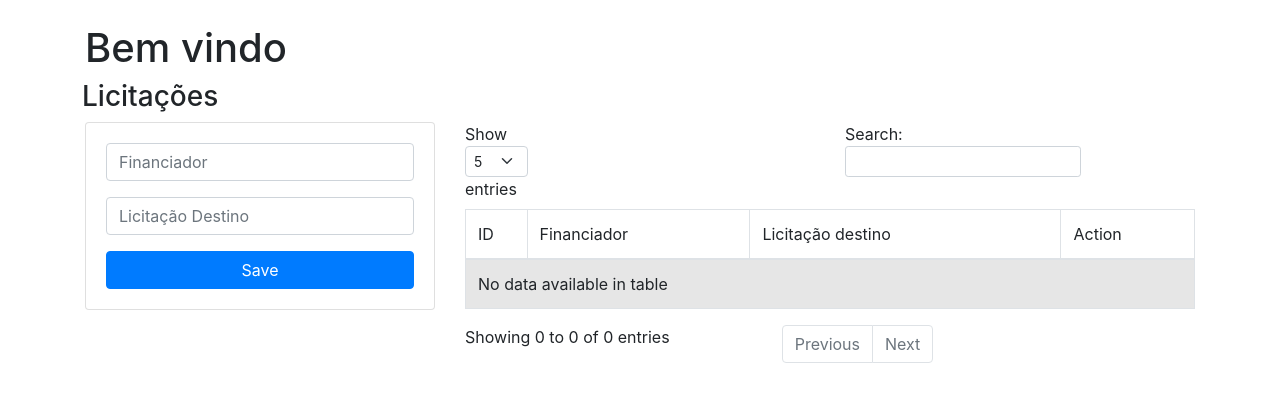
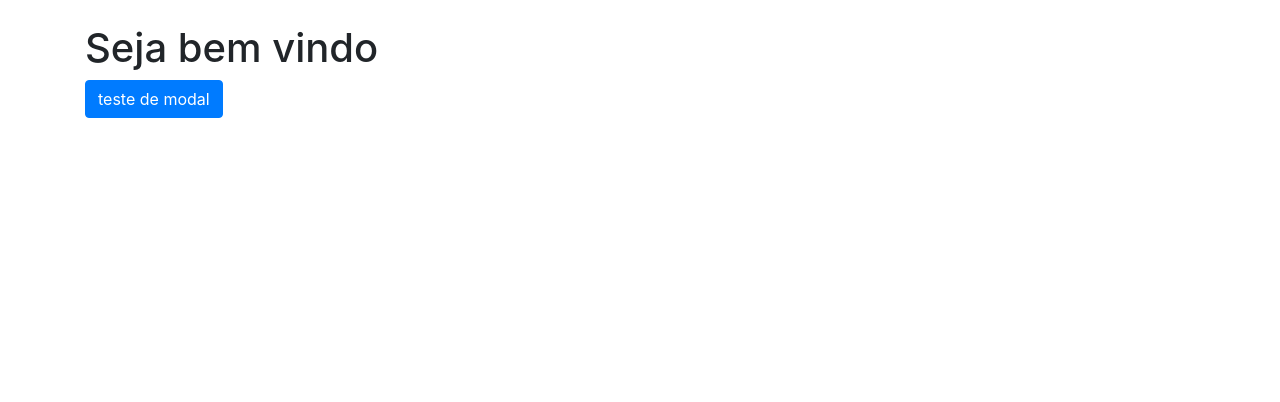
Before and after one commit to Lucas-Ladislau/coopana-flask, a Flask app: page / in a window 1280 px wide. Shown: the part 67-469 px from the top of the page. Run offline with Flask 2, Linux system fonts and the light colour scheme; data that the repository does not hold is empty; some libraries are stand-ins or nearby versions.

Commit message:
Correção das rotas

```diff
--- a/main.py
+++ b/main.py
@@ -4,9 +4,9 @@ import psycopg2.extras
 
 # User e pass definidos no postgree
 DB_HOST = 'localhost'
-DB_NAME = 'postgres'
-DB_USER = 'postgres'
-DB_PASS = '1234567890'
+DB_NAME = 'coopana' #nome do BD
+DB_USER = 'postgres'  #nome user do seu BD
+DB_PASS = '31081995'   #senha do seu BD
 
 conn = psycopg2.connect(dbname=DB_NAME, user=DB_USER, password=DB_PASS, host=DB_HOST)
 
@@ -15,36 +15,32 @@ app.secret_key = "coopana"
 
 @app.route("/")
 def main():
-    cur = conn.cursor(cursor_factory=psycopg2.extras.DictCursor)
-    s = "SELECT * FROM coopana.licitação"       # Nome da tabela do bd que vai ser utilizada
-    cur.execute(s)
-    list_users = cur.fetchall()
-    return render_template('index.html', list_users = list_users)
+    return render_template('index.html')
 
-@app.route('/add_licitação', methods=['POST'])
-def add_licitação():
+@app.route('/add_licitacao', methods=['POST'])
+def add_licitacao():
     cur = conn.cursor(cursor_factory=psycopg2.extras.DictCursor)
     if request.method == 'POST':
         #Colunas da respectiva tabela
         financiador = request.form['financiador']
         licitacao_destino = request.form['licitacao_destino']
-        cur.execute("INSERT INTO coopana.licitação (financiador, licitacao_destino) VALUES (%s,%s)", (financiador, licitacao_destino))
+        cur.execute("INSERT INTO coopana.licitacao (financiador, licitacao_destino) VALUES (%s,%s)", (financiador, licitacao_destino))
         conn.commit()
         flash('Licitação adicionada com Sucesso!')
-        return redirect(url_for('main'))        #retorna pra main onde vai monstrar a tabela depois de dar INSERT
+        return redirect(url_for('licitacoes'))        #retorna pra main onde vai monstrar a tabela depois de dar INSERT
 
 @app.route('/edit/<id>', methods = ['POST', 'GET'])
 def get_employee(id):
     cur = conn.cursor(cursor_factory=psycopg2.extras.DictCursor)
 
-    cur.execute('SELECT * FROM coopana.licitação WHERE id = %s', (id))
+    cur.execute('SELECT * FROM coopana.licitacao WHERE id = %s', (id))
     data = cur.fetchall()
     cur.close()
     print(data[0])
-    return render_template('edit.html', licitação = data[0])
+    return render_template('edit.html', licitacao = data[0])
 
 @app.route('/update/<id>', methods = ['POST'])
-def update_licitação(id):
+def update_licitacao(id):
     if request.method == 'POST':
         #Colunas da respectiva tabela
         financiador = request.form['financiador']
@@ -52,23 +48,23 @@ def update_licitação(id):
 
         cur = conn.cursor(cursor_factory=psycopg2.extras.DictCursor)
         cur.execute("""
-            UPDATE coopana.licitação
+            UPDATE coopana.licitacao
             SET financiador = %s,
                 licitacao_destino = %s
             WHERE id = %s
         """, (financiador, licitacao_destino, id))
         flash('Licitação Atualizada com sucesso !')
         conn.commit()
-        return redirect(url_for('main'))
+        return redirect(url_for('licitacoes'))
 
 @app.route('/delete/<string:id>', methods = ['POST','GET'])
-def delete_licitação(id):
+def delete_licitacao(id):
     cur = conn.cursor(cursor_factory=psycopg2.extras.DictCursor)
 
-    cur.execute('DELETE FROM coopana.licitação WHERE id = {0}'.format(id))
+    cur.execute('DELETE FROM coopana.licitacao WHERE id = {0}'.format(id))
     conn.commit()
     flash('Licitação Removida com sucesso!')
-    return redirect(url_for('main'))
+    return redirect(url_for('licitacoes'))
 
 @app.route("/funcionario")
 def funcionario():
@@ -78,9 +74,13 @@ def funcionario():
 def projeto():
     return render_template('projetos.html')
 
-@app.route("/licitacao")
-def licitacao():
-    return render_template('licitacoes.html')
+@app.route("/licitacoes")
+def licitacoes():
+    cur = conn.cursor(cursor_factory=psycopg2.extras.DictCursor)
+    s = "SELECT * FROM coopana.licitacao"       # Nome da tabela do bd que vai ser utilizada
+    cur.execute(s)
+    list_users = cur.fetchall()
+    return render_template('licitacoes.html', list_users = list_users)
 
 @app.route("/veiculos")
 def veiculos():
--- a/templates/base.html
+++ b/templates/base.html
@@ -4,13 +4,12 @@
 	<head>
 		<meta charset="UTF-8">
     	<meta name="viewport" content="width=device-width, initial-scale=1">
-        <link href="https://cdn.jsdelivr.net/npm/bootstrap@5.2.3/dist/css/bootstrap.min.css" rel="stylesheet" integrity="sha384-rbsA2VBKQhggwzxH7pPCaAqO46MgnOM80zW1RWuH61DGLwZJEdK2Kadq2F9CUG65" crossorigin="anonymous">
+      <link rel="stylesheet" href="https://stackpath.bootstrapcdn.com/bootstrap/4.1.3/css/bootstrap.min.css" integrity="sha384-MCw98/SFnGE8fJT3GXwEOngsV7Zt27NXFoaoApmYm81iuXoPkFOJwJ8ERdknLPMO" crossorigin="anonymous">
       <link rel="stylesheet" href="{{ url_for('static', filename= 'css/style.css') }}">
       <title>Coopana</title>
-  <link href="https://maxcdn.bootstrapcdn.com/bootstrap/4.0.0/css/bootstrap.min.css" rel="stylesheet" id="bootstrap-css">
+      <link rel="icon" type="image/x-icon" href="../static/img/logo.ico">
       <script src="https://maxcdn.bootstrapcdn.com/bootstrap/4.0.0/js/bootstrap.min.js"></script>
       <script src="https://cdnjs.cloudflare.com/ajax/libs/jquery/3.2.1/jquery.min.js"></script>
-
       <script src="https://cdn.datatables.net/1.10.16/js/jquery.dataTables.min.js"></script>
       <script src="https://cdn.datatables.net/1.10.16/js/dataTables.bootstrap4.min.js"></script>
 	</head>
@@ -31,7 +30,7 @@
                   <a class="nav-link" href="/projeto">Projeto</a>
                 </li>
                 <li class="nav-item">
-                    <a class="nav-link" href="/licitacao">Licitação</a>
+                    <a class="nav-link" href="/licitacoes">Licitação</a>
                 </li>
                 <li class="nav-item">
                     <a class="nav-link" href="/veiculos">Veiculos</a>
@@ -70,5 +69,6 @@
           } );
 
         </script>
+
 	</body>
 </html>
--- a/templates/index.html
+++ b/templates/index.html
@@ -1,62 +1,33 @@
 {% extends 'base.html'%}
 {% block body %}
-<div>
-	<h1>Bem vindo</h1>
-</div>
-<div class="row"><h3>Licitações</h3></div>
-  <div class="row">
-    <div class="col-md-4">
-	  {% with messages = get_flashed_messages()  %}
-	  {% if messages %}
-	  {% for message in messages %}
-	  <div class="alert alert-success alert-dismissible fade show" role="alert">
-	    {{ message }}
-	    <button type="button" class="close" data-dismiss="alert" aria-label="Close">
-		  <span aria-hidden="true">×</span>
-	    </button>
-	</div>
-	{% endfor %}
-	{% endif %}
-	{% endwith %}
-	<div class="card card-body">
-	  <form action="{{url_for('add_licitação')}}" method="POST">
-		<div class="form-group">
-		  <input type="text" class="form-control" name="financiador" placeholder="Financiador">
+
+<h1>Seja bem vindo</h1>
+<!-- Button trigger modal -->
+<button type="button" class="btn btn-primary" data-toggle="modal" data-target="#exampleModalCenter">
+	teste de modal
+  </button>
+
+  <!-- Modal -->
+  <div class="modal fade" id="exampleModalCenter" tabindex="-1" role="dialog" aria-labelledby="exampleModalCenterTitle" aria-hidden="true">
+	<div class="modal-dialog modal-dialog-centered" role="document">
+	  <div class="modal-content">
+		<div class="modal-header">
+		  <h5 class="modal-title" id="exampleModalLongTitle">Test</h5>
+		  <button type="button" class="close" data-dismiss="modal" aria-label="Close">
+			<span aria-hidden="true">&times;</span>
+		  </button>
 		</div>
-		<div class="form-group">
-		  <input type="text" class="form-control" name="licitacao_destino" placeholder="Licitação Destino">
+		<div class="modal-body">
+		  colocar o conteúdo do modal aqui
 		</div>
-		<button class="btn btn-primary btn-block">
-		  Save
-		</button>
-	  </form>
+		<div class="modal-footer">
+		  <button type="button" class="btn btn-secondary" data-dismiss="modal">Fechar</button>
+		  <button type="button" class="btn btn-primary">Salvar</button>
+		</div>
+	  </div>
 	</div>
   </div>
-  <div class="col-md-8">
-	<table id="example" class="table table-striped table-bordered" style="width:100%">
-	  <thead>
-		<tr>
-		  <td>ID</td>
-		  <td>Financiador</td>
-		  <td>Licitação destino</td>
-		  <td>Action</td>
-		</tr>
-	  </thead>
-	  <tbody>
-		{% for row in list_users %}
-		<tr>
-		  <td>{{row[0]}}</td>
-		  <td>{{row[1]}}</td>
-		  <td>{{row[2]}}</td>
-		  <td width="130">
-			<a href="/edit/{{row[0]}}" class="btn btn-secondary btn-sm">edit</a>
-			<a href="/delete/{{row[0]}}" class="btn btn-danger btn-delete btn-sm">delete</a>
-		  </td>
-		</tr>
-		{% endfor %}
-	  </tbody>
-	</table>
-   </div>
-  </div>
-</div>
+  <script src="https://code.jquery.com/jquery-3.2.1.slim.min.js" integrity="sha384-KJ3o2DKtIkvYIK3UENzmM7KCkRr/rE9/Qpg6aAZGJwFDMVNA/GpGFF93hXpG5KkN" crossorigin="anonymous"></script>
+  <script src="https://cdn.jsdelivr.net/npm/popper.js@1.12.9/dist/umd/popper.min.js" integrity="sha384-ApNbgh9B+Y1QKtv3Rn7W3mgPxhU9K/ScQsAP7hUibX39j7fakFPskvXusvfa0b4Q" crossorigin="anonymous"></script>
+  <script src="https://cdn.jsdelivr.net/npm/bootstrap@4.0.0/dist/js/bootstrap.min.js" integrity="sha384-JZR6Spejh4U02d8jOt6vLEHfe/JQGiRRSQQxSfFWpi1MquVdAyjUar5+76PVCmYl" crossorigin="anonymous"></script>
 {% endblock%}
```
Also changed, not shown: templates/edit.html (+4 -5 lines), templates/licitacoes.html (+56 -3 lines). Lines whose indentation alone changed are shown as unchanged.
